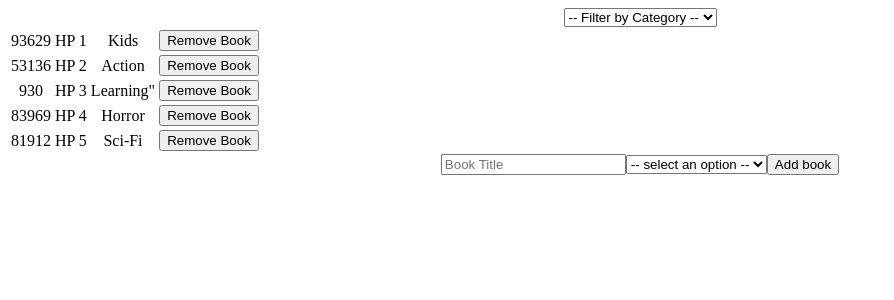
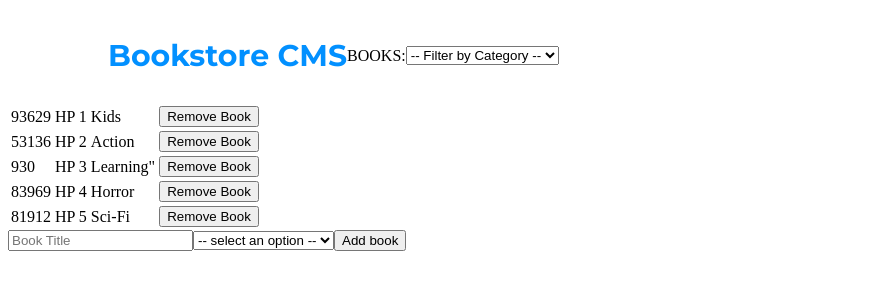
Before and after one commit to arslanbisharat/project-redux-bookstore, a React (Create React App) app: page / in a window 1280 px wide. Shown: the top 300 px of the page, without its empty margins (0-894 px from the left). Built offline with nearby package versions, Linux system fonts and the light colour scheme.

Commit message:
basic styling added

```diff
--- a/public/index.html
+++ b/public/index.html
@@ -2,6 +2,8 @@
 <html lang="en">
   <head>
     <meta charset="utf-8" />
+    <link href="https://fonts.googleapis.com/css2?family=Montserrat:wght@400;700&display=swap" rel="stylesheet">
+    <link href="https://fonts.googleapis.com/css2?family=Montserrat:wght@400;700&family=Roboto+Slab:wght@300;400;700&display=swap" rel="stylesheet">
     <link rel="icon" href="%PUBLIC_URL%/favicon.ico" />
     <meta name="viewport" content="width=device-width, initial-scale=1" />
     <meta name="theme-color" content="#000000" />
--- a/src/containers/BooksList.js
+++ b/src/containers/BooksList.js
@@ -4,7 +4,6 @@ import PropTypes from 'prop-types';
 import Book from '../components/Book';
 import { removeBook, changeFilter } from '../actions';
 import CategoryFilter from '../components/CategoryFilter';
-
 const BooksList = ({
   books, removeBook, filter, changeFilter,
 }) => {
@@ -18,7 +17,13 @@ const BooksList = ({
 
   return (
     <div className="books-list">
-      <CategoryFilter category={filter} clickHandler={handleFilterChange} />
+      <div className ='navbar'>
+        <div className='logo'>Bookstore CMS</div>
+        <div className='option'>BOOKS:</div>
+        <div className='option'><CategoryFilter category={filter} clickHandler={handleFilterChange} />
+</div>
+
+      </div>
       <table>
         <tbody>
           {books.map(book => {
--- a/src/index.css
+++ b/src/index.css
@@ -1,39 +1,14 @@
-.App {
-  text-align: center;
+.navbar {
+  display: flex;
+  height: 95px;
+  align-items: center;
+
 }
 
-.App-logo {
-  height: 40vmin;
-  pointer-events: none;
+.logo {
+  font-size: 30px;
+  font-weight: bold;
+  font-family: 'Montserrat', sans-serif;
+  color: #0290FF;
+  margin-left: 100px;
 }
-
-@media (prefers-reduced-motion: no-preference) {
-  .App-logo {
-    animation: App-logo-spin infinite 20s linear;
-  }
-}
-
-.App-header {
-  background-color: #282c34;
-  min-height: 100vh;
-  display: flex;
-  flex-direction: column;
-  align-items: center;
-  justify-content: center;
-  font-size: calc(10px + 2vmin);
-  color: white;
-}
-
-.App-link {
-  color: #61dafb;
-}
-
-@keyframes App-logo-spin {
-  from {
-    transform: rotate(0deg);
-  }
-
-  to {
-    transform: rotate(360deg);
-  }
-}
```
